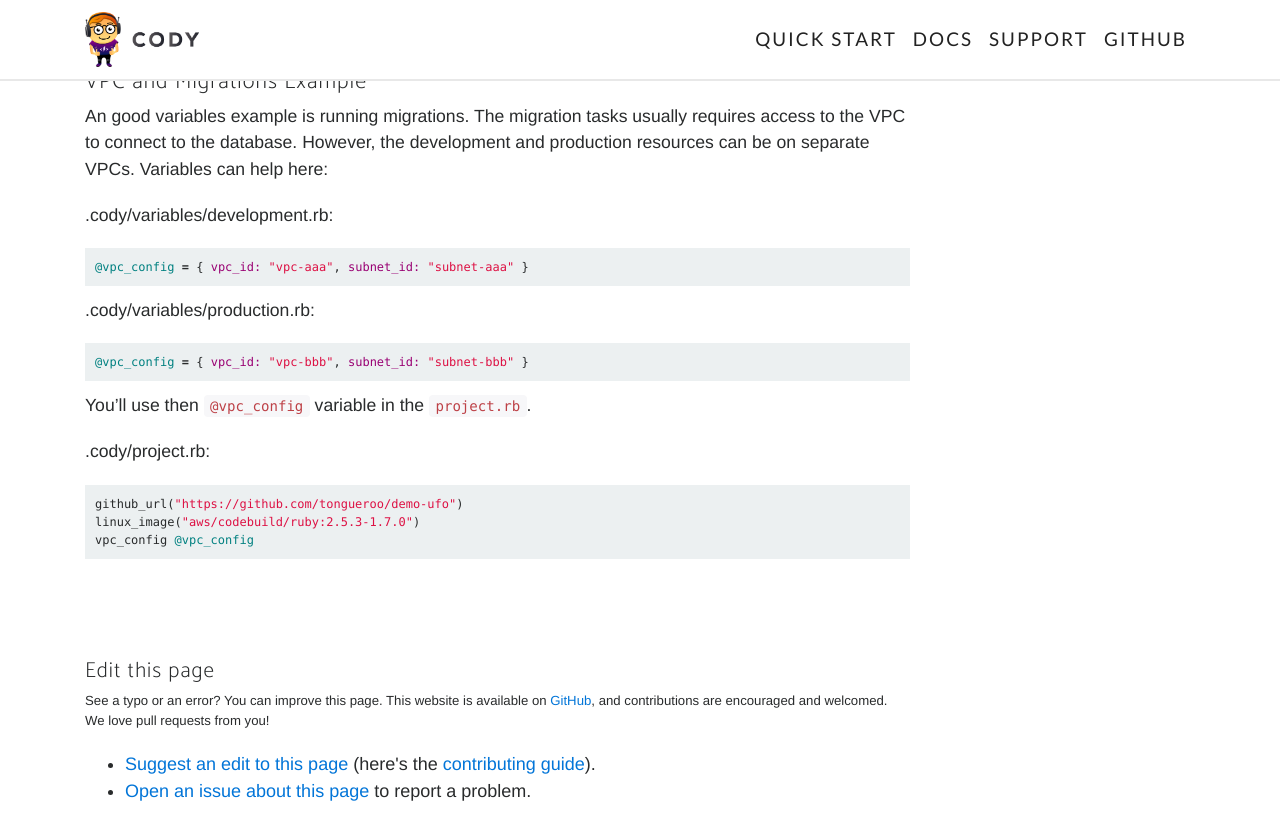
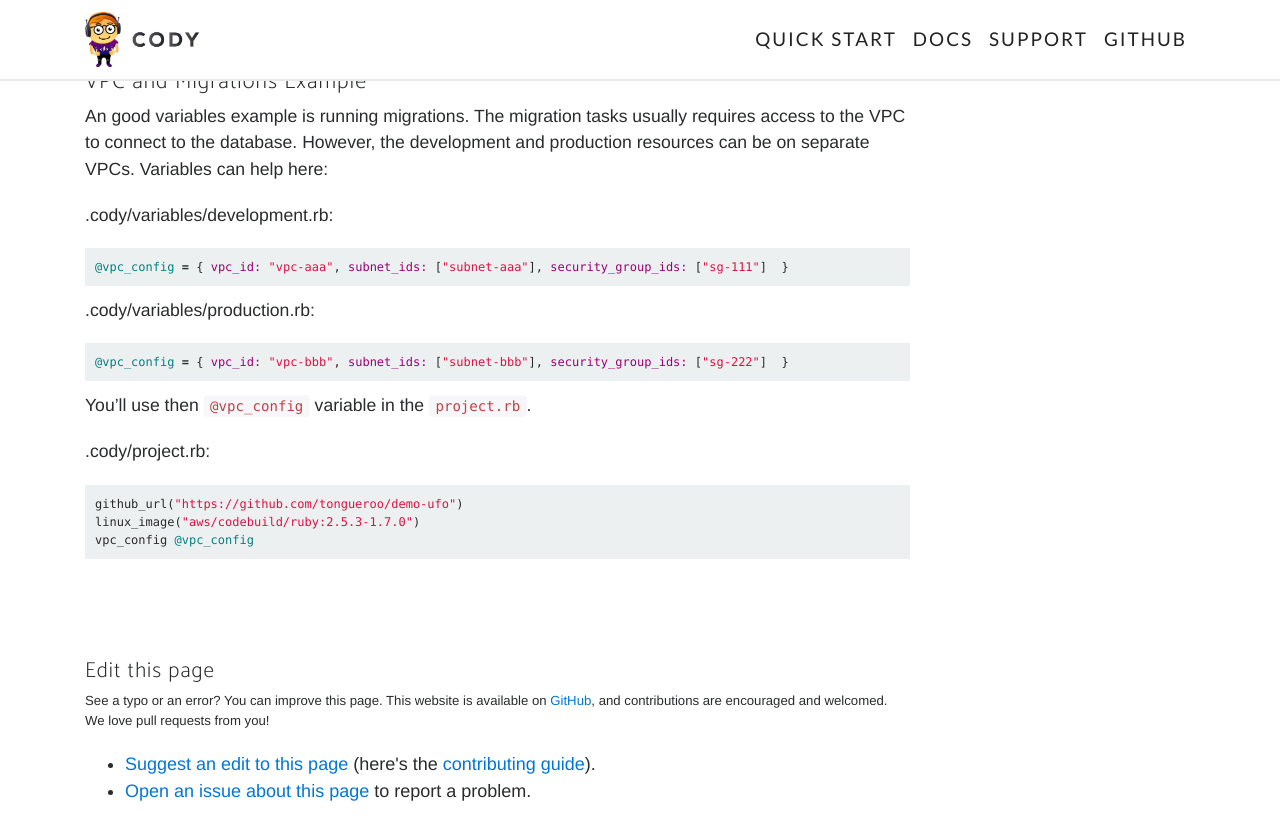
Before and after one commit to boltops-tools/cody, a Jekyll site: the page built from docs/_docs/variables.md, in a window 1280 px wide and 900 px high, scrolled down 2017 px. Shown: the top 840 px of the window. Built offline with Jekyll 4.4.1, drawn with Linux system fonts in a browser that asks for light colours; some web fonts are replaced.

Commit message:
update docs

````diff
--- a/docs/_docs/variables.md
+++ b/docs/_docs/variables.md
@@ -93,13 +93,13 @@ An good variables example is running migrations. The migration tasks usually req
 .cody/variables/development.rb:
 
 ```ruby
-@vpc_config = { vpc_id: "vpc-aaa", subnet_id: "subnet-aaa" }
+@vpc_config = { vpc_id: "vpc-aaa", subnet_ids: ["subnet-aaa"], security_group_ids: ["sg-111"]  }
 ```
 
 .cody/variables/production.rb:
 
 ```ruby
-@vpc_config = { vpc_id: "vpc-bbb", subnet_id: "subnet-bbb" }
+@vpc_config = { vpc_id: "vpc-bbb", subnet_ids: ["subnet-bbb"], security_group_ids: ["sg-222"]  }
 ```
 
 You'll use then `@vpc_config` variable in the `project.rb`.
````
